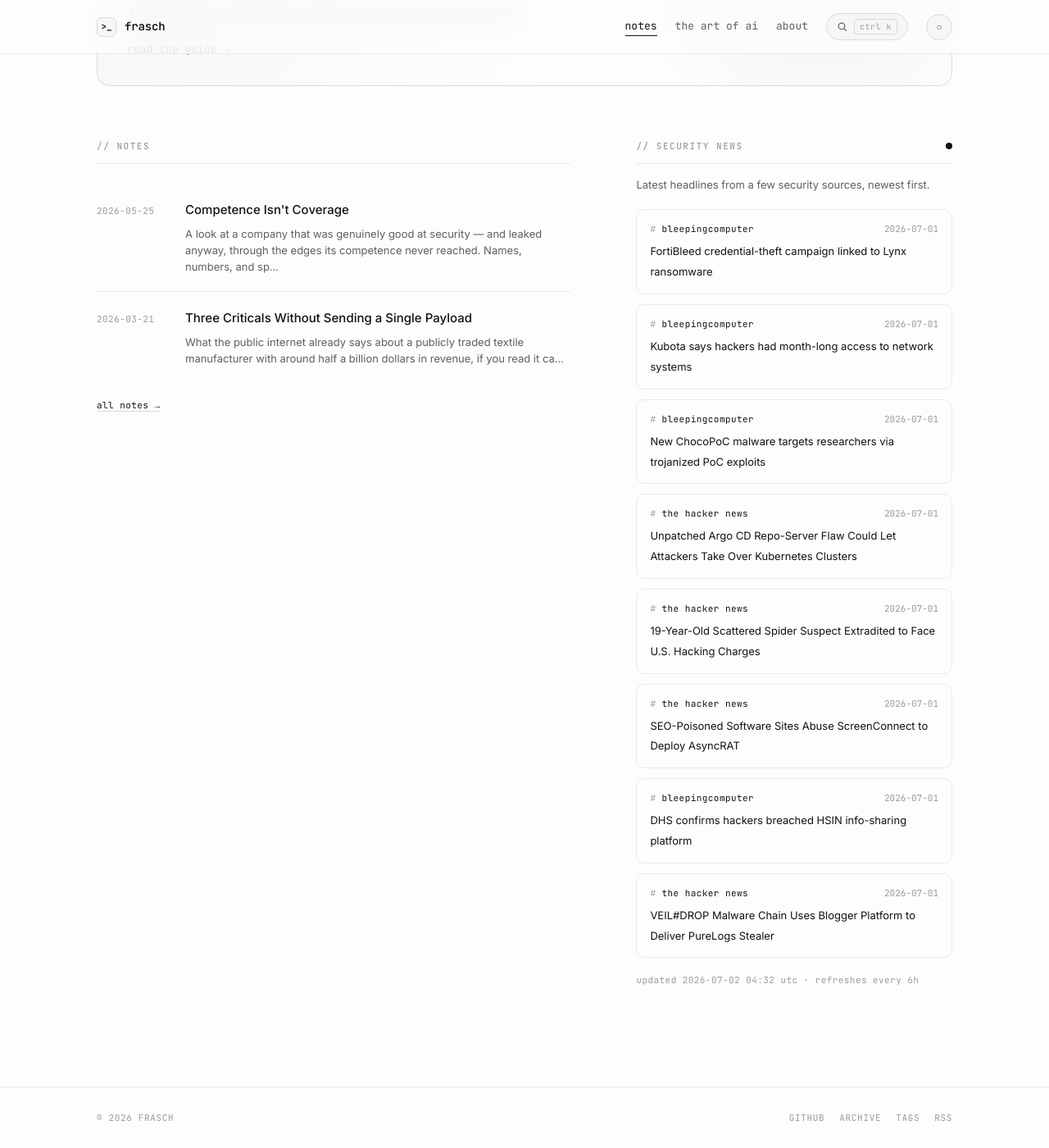
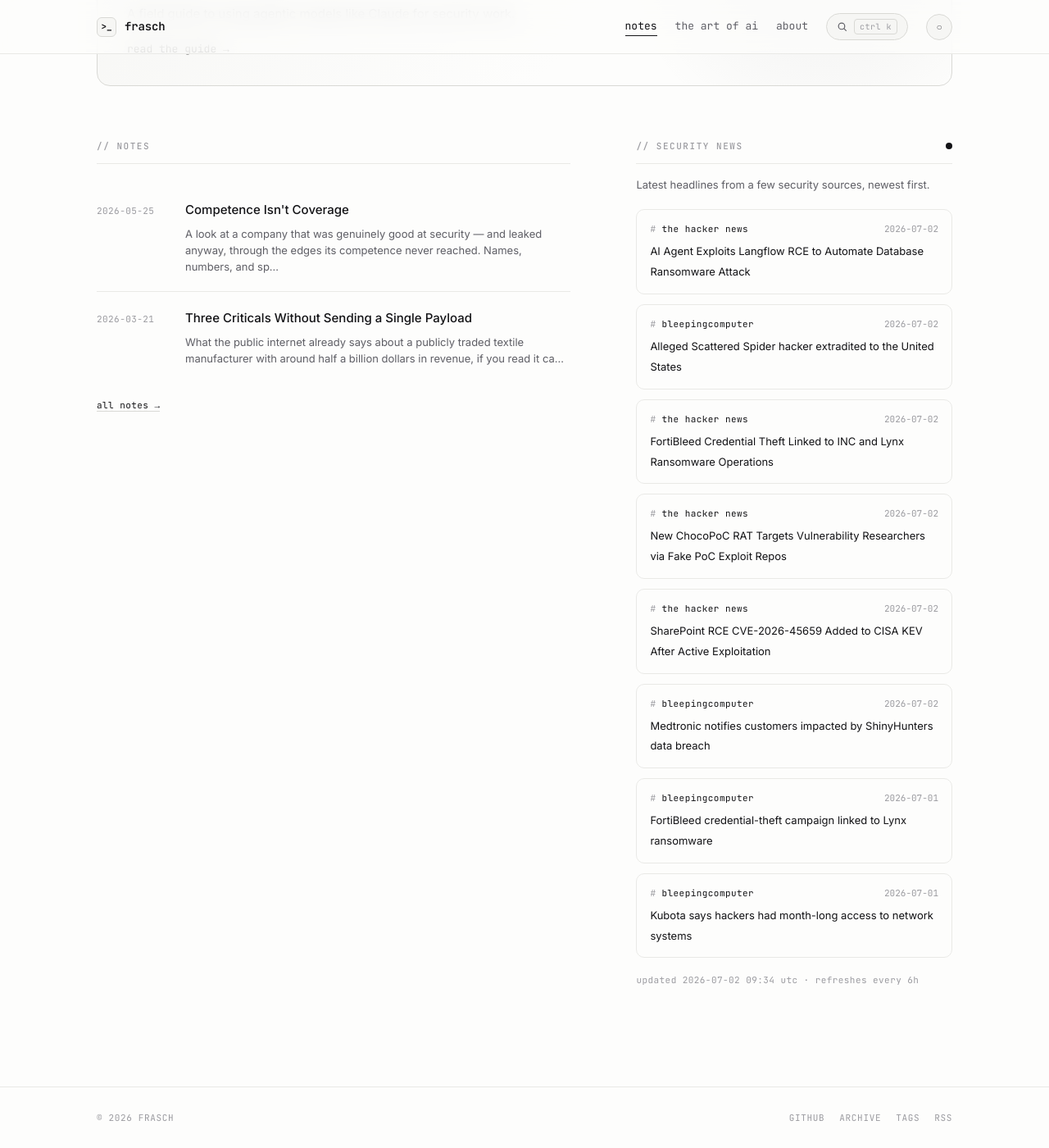
Before and after one commit to whoisfrasch/frasch, a Jekyll site: the page built from index.html, in a window 1280 px wide and 1400 px high, scrolled down 615 px. Shown: the whole window at 82% size. Built offline with Jekyll 4.4.1, drawn with Linux system fonts in a browser that asks for light colours.

Commit message:
Refresh security news feed

```diff
--- a/_data/news.json
+++ b/_data/news.json
@@ -1,6 +1,42 @@
 {
-  "updated": "2026-07-02T04:32:35Z",
+  "updated": "2026-07-02T09:34:41Z",
   "items": [
+    {
+      "source": "the hacker news",
+      "title": "AI Agent Exploits Langflow RCE to Automate Database Ransomware Attack",
+      "link": "https://thehackernews.com/2026/07/ai-agent-exploits-langflow-rce-to.html",
+      "date": "2026-07-02T09:13:13Z"
+    },
+    {
+      "source": "bleepingcomputer",
+      "title": "Alleged Scattered Spider hacker extradited to the United States",
+      "link": "https://www.bleepingcomputer.com/news/security/alleged-scattered-spider-hacker-extradited-to-the-united-states/",
+      "date": "2026-07-02T08:58:25Z"
+    },
+    {
+      "source": "the hacker news",
+      "title": "FortiBleed Credential Theft Linked to INC and Lynx Ransomware Operations",
+      "link": "https://thehackernews.com/2026/07/fortibleed-credential-theft-linked-to.html",
+      "date": "2026-07-02T08:00:49Z"
+    },
+    {
+      "source": "the hacker news",
+      "title": "New ChocoPoC RAT Targets Vulnerability Researchers via Fake PoC Exploit Repos",
+      "link": "https://thehackernews.com/2026/07/new-chocopoc-rat-targets-vulnerability.html",
+      "date": "2026-07-02T07:24:23Z"
+    },
+    {
+      "source": "the hacker news",
+      "title": "SharePoint RCE CVE-2026-45659 Added to CISA KEV After Active Exploitation",
+      "link": "https://thehackernews.com/2026/07/sharepoint-rce-cve-2026-45659-added-to.html",
+      "date": "2026-07-02T05:46:45Z"
+    },
+    {
+      "source": "bleepingcomputer",
+      "title": "Medtronic notifies customers impacted by ShinyHunters data breach",
+      "link": "https://www.bleepingcomputer.com/news/security/medtronic-notifies-customers-impacted-by-shinyhunters-data-breach/",
+      "date": "2026-07-02T04:25:42Z"
+    },
     {
       "source": "bleepingcomputer",
       "title": "FortiBleed credential-theft campaign linked to Lynx ransomware",
@@ -12,42 +48,6 @@
       "title": "Kubota says hackers had month-long access to network systems",
       "link": "https://www.bleepingcomputer.com/news/security/kubota-says-hackers-had-month-long-access-to-network-systems/",
       "date": "2026-07-01T21:09:06Z"
-    },
-    {
-      "source": "bleepingcomputer",
-      "title": "New ChocoPoC malware targets researchers via trojanized PoC exploits",
-      "link": "https://www.bleepingcomputer.com/news/security/new-chocopoc-malware-targets-researchers-via-trojanized-poc-exploits/",
-      "date": "2026-07-01T20:08:13Z"
-    },
-    {
-      "source": "the hacker news",
-      "title": "Unpatched Argo CD Repo-Server Flaw Could Let Attackers Take Over Kubernetes Clusters",
-      "link": "https://thehackernews.com/2026/07/unpatched-argo-cd-repo-server-flaw.html",
-      "date": "2026-07-01T19:40:06Z"
-    },
-    {
-      "source": "the hacker news",
-      "title": "19-Year-Old Scattered Spider Suspect Extradited to Face U.S. Hacking Charges",
-      "link": "https://thehackernews.com/2026/07/19-year-old-scattered-spider-suspect.html",
-      "date": "2026-07-01T19:28:07Z"
-    },
-    {
-      "source": "the hacker news",
-      "title": "SEO-Poisoned Software Sites Abuse ScreenConnect to Deploy AsyncRAT",
-      "link": "https://thehackernews.com/2026/07/seo-poisoned-software-sites-abuse.html",
-      "date": "2026-07-01T17:53:06Z"
-    },
-    {
-      "source": "bleepingcomputer",
-      "title": "DHS confirms hackers breached HSIN info-sharing platform",
-      "link": "https://www.bleepingcomputer.com/news/security/dhs-confirms-hackers-breached-hsin-info-sharing-platform/",
-      "date": "2026-07-01T17:32:22Z"
-    },
-    {
-      "source": "the hacker news",
-      "title": "VEIL#DROP Malware Chain Uses Blogger Platform to Deliver PureLogs Stealer",
-      "link": "https://thehackernews.com/2026/07/veildrop-malware-chain-uses-blogger.html",
-      "date": "2026-07-01T17:18:50Z"
     }
   ]
 }
```
